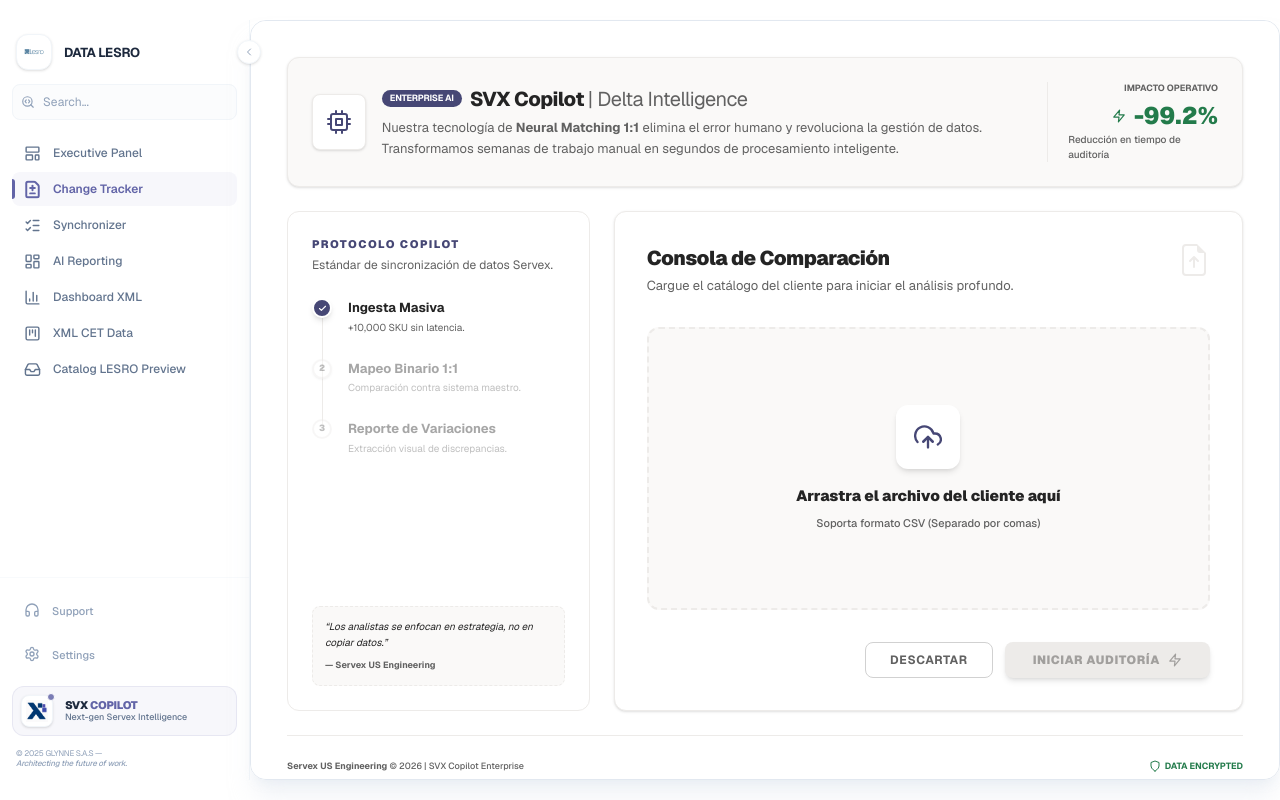
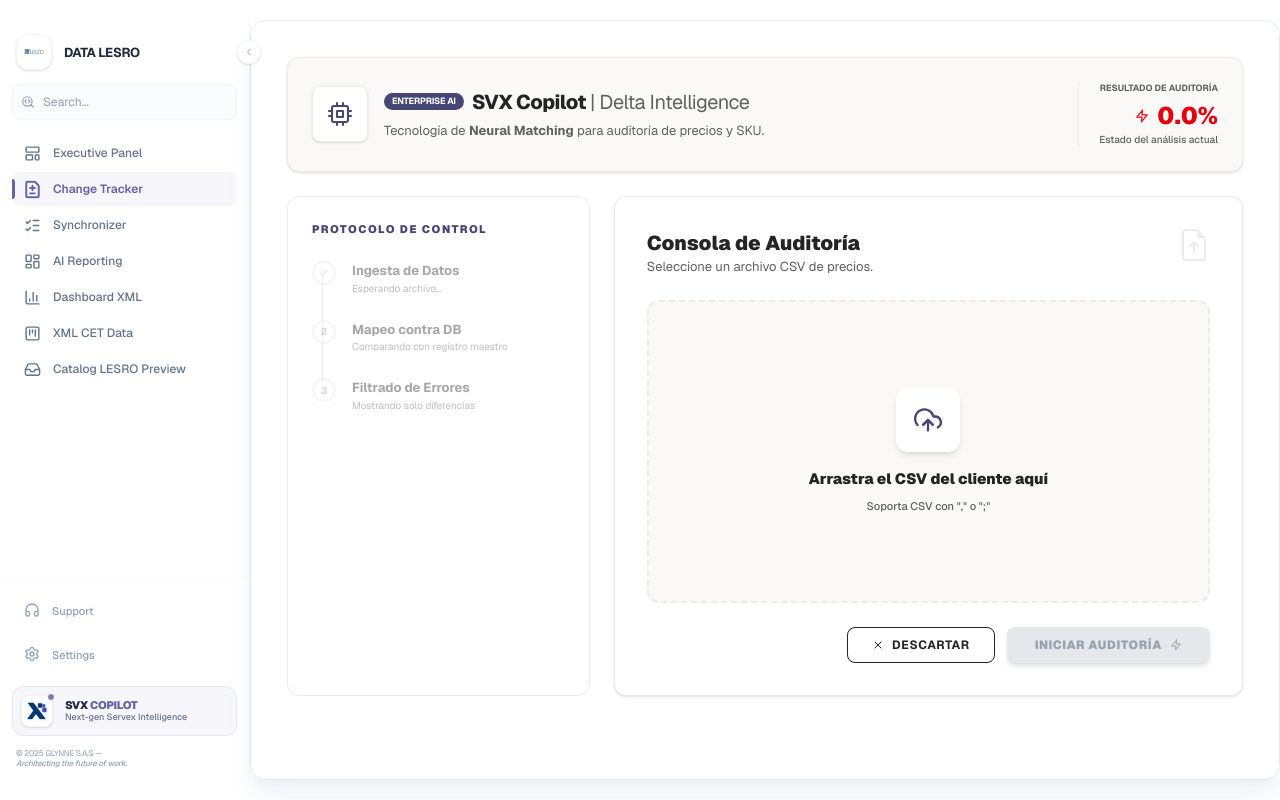
Before and after one commit to aiservex-us/SERVEX_AI, a Next.js app: page /LESRO in a window 1280 px wide. Both pictures are taken after a click on the button "Change Tracker". Built offline with nearby package versions, Linux system fonts and the light colour scheme.

Commit message:
compare supabase csv_raw

```diff
--- a/app/LESRO/components/comparePDF/UploadFileCmpare.jsx
+++ b/app/LESRO/components/comparePDF/UploadFileCmpare.jsx
@@ -7,7 +7,6 @@
   FiShield,
   FiCpu,
   FiX,
-  FiFileText,
   FiSearch
 } from 'react-icons/fi';
 import {
@@ -18,7 +17,7 @@
 import { supabase } from '../../../lib/supabaseClient';
 
 const SVXCopilotEnterprise = () => {
-  const [data, setData] = useState([]);
+  const [data, setData] = useState([]); // Matriz de datos [ [fila1], [fila2] ]
   const [isDragging, setIsDragging] = useState(false);
   const [fileName, setFileName] = useState("");
   const [isAnalyzing, setIsAnalyzing] = useState(false);
@@ -33,11 +32,19 @@
     }
   };
 
+  // Función para procesar el CSV detectando el delimitador y limpiando datos
   const processCSV = (text) => {
-    const lines = text.split(/\r?\n/);
-    const matrix = lines
-      .filter(line => line.trim() !== "")
-      .map(line => line.split(','));
+    const lines = text.split(/\r?\n/).filter(line => line.trim() !== "");
+    if (lines.length === 0) return;
+
+    // Detectamos si usa ';' o ',' basándonos en la línea de cabecera (típicamente la 3 en tu archivo)
+    const sampleLine = lines[2] || lines[0];
+    const delimiter = sampleLine.includes(';') ? ';' : ',';
+
+    const matrix = lines.map(line =>
+      line.split(delimiter).map(cell => cell.trim())
+    );
+
     setData(matrix);
     setMatchStatus(null);
   };
@@ -75,7 +82,7 @@
     setMatchStatus(null);
   };
 
-  // NUEVA FUNCIÓN DE ANÁLISIS Y COMPARACIÓN
+  // FUNCIÓN DE AUDITORÍA: Solo muestra filas con diferencias
   const handleAnalyze = async () => {
     if (data.length === 0) return;
 
@@ -83,36 +90,57 @@
     setMatchStatus(null);
 
     try {
-      // 1. Convertimos la matriz actual de vuelta a string CSV para comparar exactamente el contenido
-      const currentCsvString = data.map(row => row.join(',')).join('\n');
-
-      // 2. Consultamos la base de datos (Buscamos por el nombre del archivo para encontrar la fila correcta)
+      // 1. Consultamos el registro maestro en Supabase
       const { data: dbData, error } = await supabase
         .from('ClientsSERVEX')
         .select('csvpdf_raw')
         .eq('file_name', fileName)
         .single();
 
-      if (error) throw error;
+      if (error) {
+        if (error.code === 'PGRST116') {
+            throw new Error("No se encontró el archivo maestro en la base de datos.");
+        }
+        throw error;
+      }
 
       if (dbData && dbData.csvpdf_raw) {
-        // 3. Comparación binaria de los strings (limpiando espacios por si acaso)
-        const normalize = (str) => str.replace(/\s/g, '');
+        // 2. Procesamos el CSV maestro de la DB
+        const dbLines = dbData.csvpdf_raw.split(/\r?\n/).filter(l => l.trim() !== "");
+        const dbDelimiter = dbLines[2]?.includes(';') ? ';' : ',';
+        const dbMatrix = dbLines.map(line => line.split(dbDelimiter).map(c => c.trim()));
 
-        if (normalize(currentCsvString) === normalize(dbData.csvpdf_raw)) {
+        // 3. Identificamos la fila de cabecera real (en tu caso la fila index 2: ID;Price...)
+        // Si el archivo no tiene las 2 filas de texto arriba, usa 0.
+        const headerIndex = data.findIndex(row => row.includes('ID') || row.includes('Product Name'));
+        const header = data[headerIndex] || data[0];
+
+        // 4. Comparamos filas de datos (después de la cabecera)
+        const rowsToCompare = data.slice(headerIndex + 1);
+        const masterRows = dbMatrix.slice(headerIndex + 1);
+
+        const discrepancies = rowsToCompare.filter((row, idx) => {
+          const mRow = masterRows[idx];
+          if (!mRow) return true; // Fila nueva que no está en DB
+
+          // Comparamos el contenido de la fila
+          return JSON.stringify(row) !== JSON.stringify(mRow);
+        });
+
+        if (discrepancies.length === 0) {
           setMatchStatus('match');
-          alert("✅ Verificación Exitosa: El archivo coincide al 100% con el registro maestro.");
+          alert("✅ Verificación Exitosa: Los datos coinciden al 100% con el maestro.");
         } else {
           setMatchStatus('mismatch');
-          alert("⚠️ Discrepancia Detectada: Los datos del archivo no coinciden con la base de datos.");
+          // ACTUALIZACIÓN CLAVE: Seteamos 'data' solo con el header y las filas con errores
+          setData([header, ...discrepancies]);
+          alert(`⚠️ Discrepancia: Se detectaron ${discrepancies.length} filas con datos diferentes.`);
         }
-      } else {
-        alert("No se encontró un registro previo para este archivo en la base de datos.");
       }
     } catch (err) {
-      console.error("Error en auditoría:", err);
+      console.error("Error en auditoría:", err.message);
       setMatchStatus('error');
-      alert("Error al conectar con la base de datos maestro.");
+      alert(err.message || "Error al conectar con la base de datos maestro.");
     } finally {
       setIsAnalyzing(false);
     }
@@ -126,8 +154,7 @@
         variants={fadeIn}
         className="w-full max-w-7xl space-y-6"
       >
-
-        {/* TOP BRANDING & MISSION */}
+        {/* HEADER */}
         <header className="flex flex-col md:flex-row justify-between items-start md:items-center gap-5 bg-[#FAF9F8] border border-[#EDEBE9] rounded-xl p-6 shadow-sm">
           <div className="flex items-center gap-4">
             <div className="w-14 h-14 bg-white border border-[#EDEBE9] rounded-lg flex items-center justify-center shadow-sm">
@@ -143,147 +170,58 @@
                 </h1>
               </div>
               <p className="text-[#616161] text-[13px] max-w-2xl leading-relaxed">
-                Nuestra tecnología de <strong>Neural Matching 1:1</strong> elimina el error humano y revoluciona la gestión de datos.
-                Transformamos semanas de trabajo manual en segundos de procesamiento inteligente.
+                Tecnología de <strong>Neural Matching</strong> para auditoría de precios y SKU.
               </p>
             </div>
           </div>
 
           <div className="flex flex-col items-end border-l border-[#EDEBE9] pl-5">
-            <span className="text-[9px] font-bold text-[#616161] uppercase mb-1">Impacto Operativo</span>
-            <div className="flex items-center gap-2 text-[#237B4B]">
+            <span className="text-[9px] font-bold text-[#616161] uppercase mb-1">Resultado de Auditoría</span>
+            <div className={`flex items-center gap-2 ${matchStatus === 'match' ? 'text-[#237B4B]' : 'text-red-600'}`}>
               <FiZap size={14} />
-              <span className="text-2xl font-black">{matchStatus === 'match' ? "100%" : "-99.2%"}</span>
+              <span className="text-2xl font-black">
+                {matchStatus === 'match' ? "100%" : matchStatus === 'mismatch' ? "DIFF" : "0.0%"}
+              </span>
             </div>
             <p className="text-[10px] font-medium text-[#616161]">
-              {matchStatus === 'match' ? "Sincronización Validada" : "Reducción en tiempo de auditoría"}
+              {matchStatus === 'match' ? "Sincronización Validada" : "Estado del análisis actual"}
             </p>
           </div>
         </header>
 
-        {/* WORKFLOW & UPLOAD INTERFACE */}
         <div className="grid grid-cols-1 lg:grid-cols-12 gap-6">
-
-          {/* LEFT PANEL */}
+          {/* PANEL IZQUIERDO: PASOS */}
           <div className="lg:col-span-4 bg-white border border-[#EDEBE9] rounded-xl p-6 flex flex-col">
-            <div className="mb-6">
-              <h4 className="text-[11px] font-black text-[#464775] uppercase tracking-[1.5px] mb-1">
-                Protocolo Copilot
-              </h4>
-              <p className="text-[12px] text-[#616161]">
-                Estándar de sincronización de datos Servex.
-              </p>
-            </div>
-
+            <h4 className="text-[11px] font-black text-[#464775] uppercase tracking-[1.5px] mb-6">Protocolo de Control</h4>
             <div className="space-y-6 relative">
               <div className="absolute left-[10px] top-2 bottom-2 w-px bg-[#EDEBE9]" />
-
-              <div className="flex items-start relative z-10">
-                <div className={`w-5 h-5 ${data.length > 0 ? 'bg-[#237B4B]' : 'bg-[#464775]'} rounded-full flex items-center justify-center text-white text-[9px] shadow-md border-2 border-white transition-colors`}>
-                  <FiCheck strokeWidth={3} />
-                </div>
-                <div className="ml-4">
-                  <h3 className="text-[13px] font-bold">Ingesta Masiva</h3>
-                  <p className="text-[10px] text-[#616161] mt-0.5">
-                    {data.length > 0 ? `${data.length} filas detectadas.` : '+10,000 SKU sin latencia.'}
-                  </p>
-                </div>
-              </div>
-
-              <div className={`flex items-start relative z-10 ${data.length === 0 ? 'opacity-40' : ''}`}>
-                <div className={`w-5 h-5 bg-white border-2 ${matchStatus ? 'border-[#237B4B] text-[#237B4B]' : data.length > 0 ? 'border-[#464775] text-[#464775]' : 'border-[#EDEBE9] text-[#616161]'} rounded-full flex items-center justify-center text-[9px] font-black shadow-sm`}>
-                  {matchStatus === 'match' ? <FiCheck /> : '2'}
-                </div>
-                <div className="ml-4">
-                  <h3 className="text-[13px] font-bold">Mapeo Binario 1:1</h3>
-                  <p className="text-[10px] text-[#616161] mt-0.5">
-                    {matchStatus === 'match' ? "Identidad confirmada con DB." : "Comparación contra sistema maestro."}
-                  </p>
-                </div>
-              </div>
-
-              <div className={`flex items-start relative z-10 ${!matchStatus ? 'opacity-40' : ''}`}>
-                <div className={`w-5 h-5 bg-white border-2 ${matchStatus === 'mismatch' ? 'border-red-500 text-red-500' : 'border-[#EDEBE9] text-[#616161]'} rounded-full flex items-center justify-center text-[9px] font-black`}>
-                  3
-                </div>
-                <div className="ml-4">
-                  <h3 className="text-[13px] font-bold">Reporte de Variaciones</h3>
-                  <p className="text-[10px] text-[#616161] mt-0.5">
-                    Extracción visual de discrepancias.
-                  </p>
-                </div>
-              </div>
-            </div>
-
-            <div className="mt-auto pt-8">
-              <div className="bg-[#FAF9F8] p-3 rounded-lg border border-dashed border-[#EDEBE9]">
-                <p className="text-[10px] text-[#242424] italic leading-relaxed">
-                  “Los analistas se enfocan en estrategia, no en copiar datos.”
-                </p>
-                <p className="text-[9px] text-[#616161] mt-2 font-bold">
-                  — Servex US Engineering
-                </p>
-              </div>
+              <Step icon={<FiCheck />} label="Ingesta de Datos" sub={data.length > 0 ? `${data.length} filas` : "Esperando archivo..."} active={data.length > 0} />
+              <Step icon={matchStatus ? <FiCheck /> : "2"} label="Mapeo contra DB" sub="Comparando con registro maestro" active={matchStatus} />
+              <Step icon="3" label="Filtrado de Errores" sub="Mostrando solo diferencias" active={matchStatus === 'mismatch'} />
             </div>
           </div>
 
-          {/* RIGHT PANEL - MAIN CONSOLE */}
+          {/* PANEL DERECHO: CONSOLA */}
           <div className="lg:col-span-8 bg-white border border-[#EDEBE9] rounded-xl p-8 shadow-sm flex flex-col min-h-[500px]">
-            <div className="flex justify-between items-start mb-8">
-              <div className="max-w-md">
-                <h2 className="text-xl font-black tracking-tight">
-                  Consola de Comparación
-                </h2>
-                <p className="text-[13px] text-[#616161] mt-1">
-                  {data.length > 0
-                    ? `Visualizando: ${fileName}`
-                    : "Cargue el catálogo del cliente para iniciar el análisis profundo."}
-                </p>
+            <div className="flex justify-between items-start mb-6">
+              <div>
+                <h2 className="text-xl font-black">Consola de Auditoría</h2>
+                <p className="text-[13px] text-[#616161]">{fileName || "Seleccione un archivo CSV de precios."}</p>
               </div>
               <BsFileEarmarkArrowUp size={32} className={data.length > 0 ? "text-[#464775]" : "text-[#EDEBE9]"} />
             </div>
 
             <AnimatePresence mode="wait">
               {data.length === 0 ? (
-                <motion.div
-                  key="dropzone"
-                  initial={{ opacity: 0 }}
-                  animate={{ opacity: 1 }}
-                  exit={{ opacity: 0 }}
-                  onDragOver={handleDragOver}
-                  onDragLeave={handleDragLeave}
-                  onDrop={handleDrop}
-                  className={`flex-grow border-2 border-dashed rounded-xl p-14 flex flex-col items-center justify-center transition-all cursor-pointer mb-8 ${
-                    isDragging
-                    ? "border-[#464775] bg-[#F3F2F1] scale-[1.01]"
-                    : "border-[#EDEBE9] bg-[#FAF9F8] hover:bg-white hover:border-[#464775]"
-                  }`}
-                >
-                  <div className="w-16 h-16 bg-white rounded-xl flex items-center justify-center shadow-md mb-4 text-[#464775]">
-                    <FiUploadCloud size={28} />
-                  </div>
-                  <p className="text-[15px] font-black">
-                    Arrastra el archivo del cliente aquí
-                  </p>
-                  <p className="text-[11px] text-[#616161] mt-2 font-medium">
-                    Soporta formato CSV (Separado por comas)
-                  </p>
-                </motion.div>
+                <DropZone onDragOver={handleDragOver} onDragLeave={handleDragLeave} onDrop={handleDrop} isDragging={isDragging} />
               ) : (
-                <motion.div
-                  key="table"
-                  initial={{ opacity: 0, y: 10 }}
-                  animate={{ opacity: 1, y: 0 }}
-                  className={`flex-grow overflow-hidden border rounded-xl mb-8 flex flex-col ${matchStatus === 'match' ? 'border-[#237B4B]' : 'border-[#EDEBE9]'}`}
-                >
-                  <div className="overflow-auto max-h-[400px] relative">
+                <motion.div initial={{ opacity: 0 }} animate={{ opacity: 1 }} className={`flex-grow overflow-hidden border rounded-xl mb-6 flex flex-col ${matchStatus === 'match' ? 'border-[#237B4B]' : 'border-[#EDEBE9]'}`}>
+                  <div className="overflow-auto max-h-[400px]">
                     <table className="w-full text-left border-collapse">
                       <thead className="sticky top-0 bg-[#FAF9F8] z-10 shadow-sm">
                         <tr>
                           {data[0].map((header, i) => (
-                            <th key={i} className="p-3 text-[10px] font-black uppercase tracking-wider text-[#464775] border-b border-[#EDEBE9]">
-                              {header}
-                            </th>
+                            <th key={i} className="p-3 text-[10px] font-black uppercase text-[#464775] border-b">{header}</th>
                           ))}
                         </tr>
                       </thead>
@@ -291,60 +229,76 @@
                         {data.slice(1).map((row, rowIndex) => (
                           <tr key={rowIndex} className="hover:bg-[#FAF9F8] transition-colors">
                             {row.map((cell, cellIndex) => (
-                              <td key={cellIndex} className="p-3 text-[11px] text-[#616161] whitespace-nowrap">
-                                {cell}
-                              </td>
+                              <td key={cellIndex} className="p-3 text-[11px] text-[#616161] whitespace-nowrap">{cell}</td>
                             ))}
                           </tr>
                         ))}
                       </tbody>
                     </table>
                   </div>
-                  <div className={`p-3 border-t text-center text-[10px] font-medium ${matchStatus === 'match' ? 'bg-[#E7F3ED] text-[#237B4B]' : 'bg-[#FAF9F8] text-[#616161]'}`}>
-                    {matchStatus === 'match'
-                      ? "INTEGRIDAD CONFIRMADA: Datos idénticos a la base de datos."
-                      : `Mostrando el total de ${data.length - 1} registros detectados.`}
+                  <div className={`p-3 text-center text-[10px] font-bold ${matchStatus === 'match' ? 'bg-[#E7F3ED] text-[#237B4B]' : 'bg-[#FAF9F8]'}`}>
+                    {matchStatus === 'mismatch' ? "⚠️ MOSTRANDO SOLO FILAS CON DIFERENCIAS" : `Total registros: ${data.length - 1}`}
                   </div>
                 </motion.div>
               )}
             </AnimatePresence>
 
-            <div className="flex justify-end gap-3 mt-auto">
-              <button
-                onClick={handleReset}
-                disabled={isAnalyzing}
-                className="px-6 py-2 border border-[#D1D1D1] rounded-lg text-[12px] font-bold text-[#616161] hover:bg-[#F5F5F5] transition-all uppercase tracking-wider flex items-center gap-2"
-              >
-                {data.length > 0 && <FiX />} Descartar
+            <div className="flex justify-end gap-3">
+              <button onClick={handleReset} className="px-6 py-2 border rounded-lg text-[12px] font-bold hover:bg-gray-50 uppercase tracking-wider flex items-center gap-2">
+                <FiX /> Descartar
               </button>
               <button
                 onClick={handleAnalyze}
                 disabled={data.length === 0 || isAnalyzing}
-                className={`px-7 py-2 rounded-lg text-[12px] font-black shadow-md flex items-center gap-2 transition-all active:scale-95 uppercase tracking-wider ${
-                  data.length > 0
-                  ? "bg-[#464775] text-white hover:bg-[#38395d]"
-                  : "bg-[#EDEBE9] text-[#A19F9D] cursor-not-allowed"
-                }`}
+                className={`px-7 py-2 rounded-lg text-[12px] font-black shadow-md flex items-center gap-2 transition-all uppercase tracking-wider ${data.length > 0 ? "bg-[#464775] text-white" : "bg-gray-200 text-gray-400 cursor-not-allowed"}`}
               >
                 {isAnalyzing ? "Analizando..." : "Iniciar Auditoría"}
-                {isAnalyzing ? <FiSearch className="animate-spin" /> : <FiZap size={14} />}
+                {isAnalyzing ? <FiSearch className="animate-spin" /> : <FiZap />}
               </button>
             </div>
           </div>
         </div>
-
-        {/* FOOTER */}
-        <footer className="pt-6 border-t border-[#EDEBE9] flex justify-between items-center">
-          <p className="text-[9px] text-[#616161] font-medium">
-            <strong>Servex US Engineering</strong> © 2026 | SVX Copilot Enterprise
-          </p>
-          <div className="flex items-center gap-1 text-[9px] font-bold text-[#237B4B]">
-            <FiShield size={12} /> DATA ENCRYPTED
-          </div>
-        </footer>
       </motion.div>
     </div>
   );
 };
 
+// Sub-componentes para limpieza de código
+const Step = ({ icon, label, sub, active }) => (
+  <div className={`flex items-start relative z-10 ${!active ? 'opacity-40' : ''}`}>
+    <div className={`w-6 h-6 rounded-full flex items-center justify-center text-[10px] font-bold border-2 ${active ? 'bg-[#464775] text-white border-[#464775]' : 'bg-white text-gray-400 border-gray-200'}`}>
+      {icon}
+    </div>
+    <div className="ml-4">
+      <h3 className="text-[13px] font-bold">{label}</h3>
+      <p className="text-[10px] text-[#616161]">{sub}</p>
+    </div>
+  </div>
+);
+
+const DropZone = ({ onDragOver, onDragLeave, onDrop, isDragging }) => (
+  <motion.div
+    onDragOver={onDragOver}
+    onDragLeave={onDragLeave}
+    onDrop={onDrop}
+    className={`flex-grow border-2 border-dashed rounded-xl flex flex-col items-center justify-center transition-all cursor-pointer mb-6 ${isDragging ? "border-[#464775] bg-[#F3F2F1]" : "border-[#EDEBE9] bg-[#FAF9F8] hover:bg-white"}`}
+  >
+    <div className="w-16 h-16 bg-white rounded-xl flex items-center justify-center shadow-md mb-4 text-[#464775]">
+      <FiUploadCloud size={28} />
+    </div>
+    <p className="text-[15px] font-black">Arrastra el CSV del cliente aquí</p>
+    <p className="text-[11px] text-[#616161] mt-2 font-medium">Soporta CSV con "," o ";"</p>
+  </motion.div>
+);
+
 export default SVXCopilotEnterprise;
+
+// ----------------------------------------------------------------------------
+// app/lib/supabaseClient.js (Mantenlo así para que funcione el componente)
+// ----------------------------------------------------------------------------
+/*
+import { createClient } from '@supabase/supabase-js';
+const supabaseUrl = 'https://mdjalirluzzvanrcjead.supabase.co';
+const supabaseAnonKey = 'sb_publishable_I8pdJT2l9dXxMFwf0zEfpw_00Yo3vFC';
+export const supabase = createClient(supabaseUrl, supabaseAnonKey);
+*/
```
